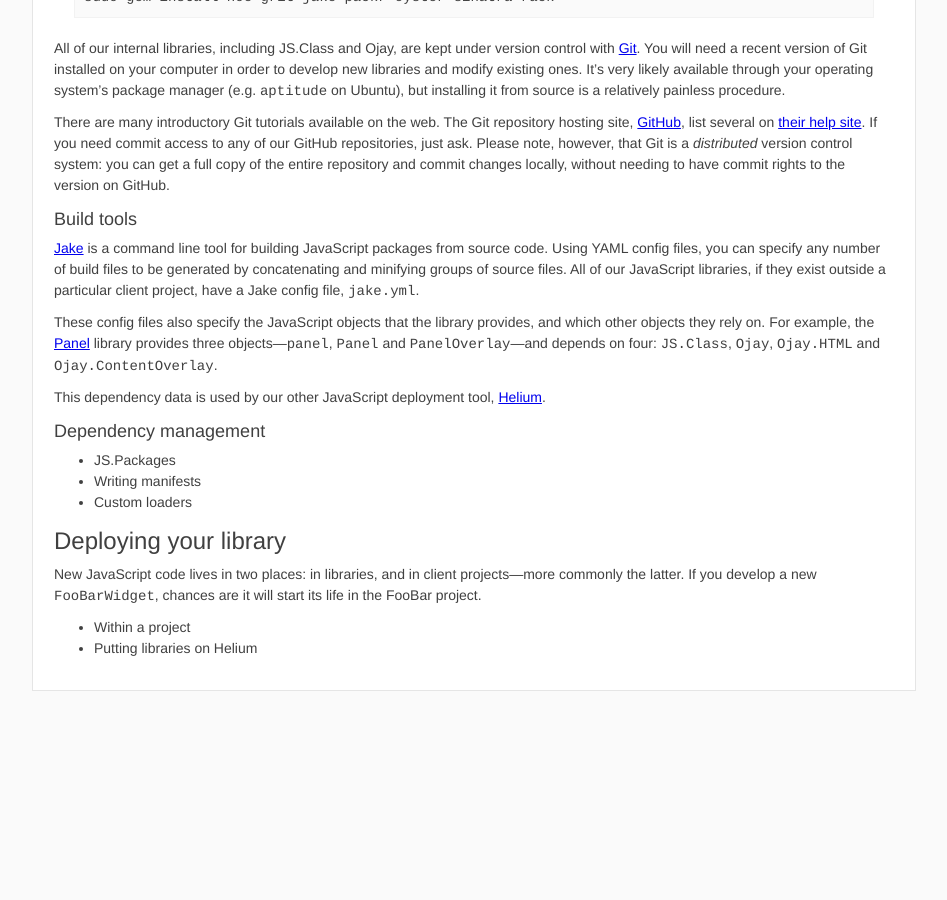
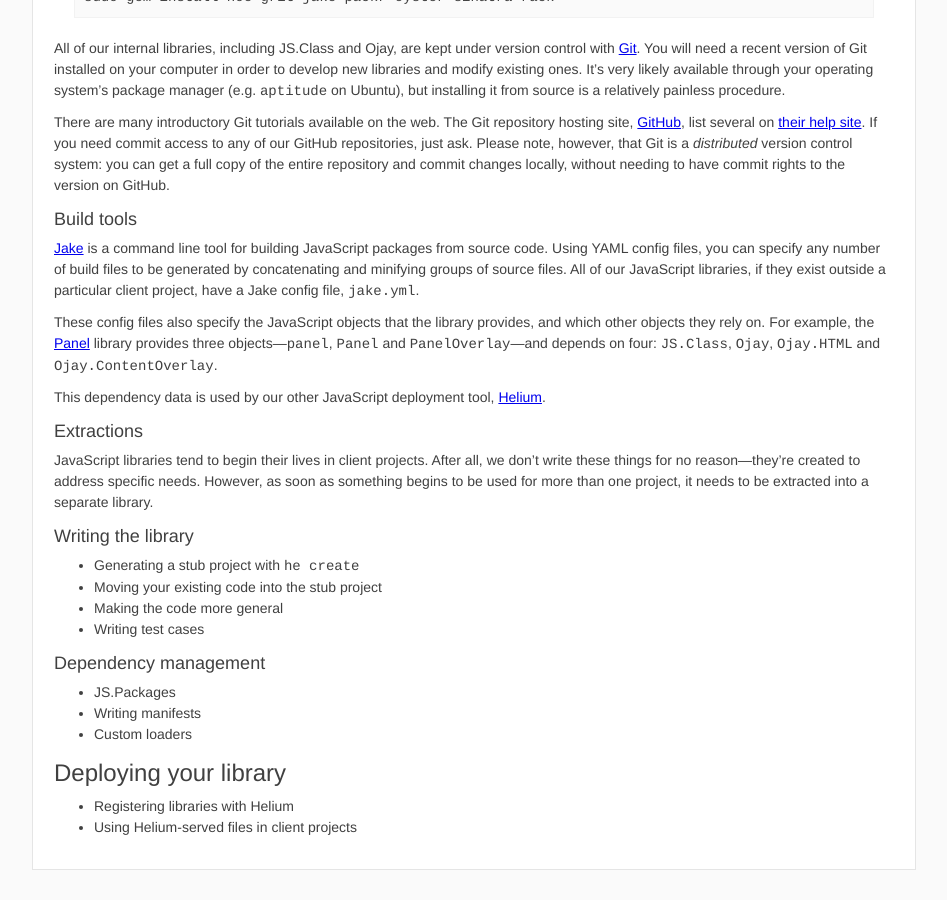
Before and after one commit to othermedia/js-handbook, a Jekyll site: the page built from index.md, in a window 1280 px wide and 900 px high, scrolled down 1267 px. Shown: the whole window, without its empty margins (166-1113 px from the left). Built offline with Jekyll 4.4.1, drawn with Linux system fonts in a browser that asks for light colours; Markdown is read by kramdown in place of the engine named in the settings; before the commit the page ends 1988 px from its top, so only the background shows below that.

Commit message:
Flesh out the development process a bit.

```diff
--- a/index.md
+++ b/index.md
@@ -157,6 +157,22 @@ This dependency data is used by our other JavaScript deployment tool,
 [panel]:  http://github.com/othermedia/panel
 
 
+### Extractions
+
+JavaScript libraries tend to begin their lives in client projects. After all,
+we don't write these things for no reason---they're created to address specific
+needs. However, as soon as something begins to be used for more than one
+project, it needs to be extracted into a separate library.
+
+
+### Writing the library
+
+* Generating a stub project with `he create`
+* Moving your existing code into the stub project
+* Making the code more general
+* Writing test cases
+
+
 ### Dependency management
 
 * JS.Packages
@@ -168,10 +184,5 @@ This dependency data is used by our other JavaScript deployment tool,
 Deploying your library
 ----------------------
 
-New JavaScript code lives in two places: in libraries, and in client
-projects---more commonly the latter. If you develop a new `FooBarWidget`,
-chances are it will start its life in the FooBar project.
-
-
-* Within a project
-* Putting libraries on Helium
+* Registering libraries with Helium
+* Using Helium-served files in client projects
```
